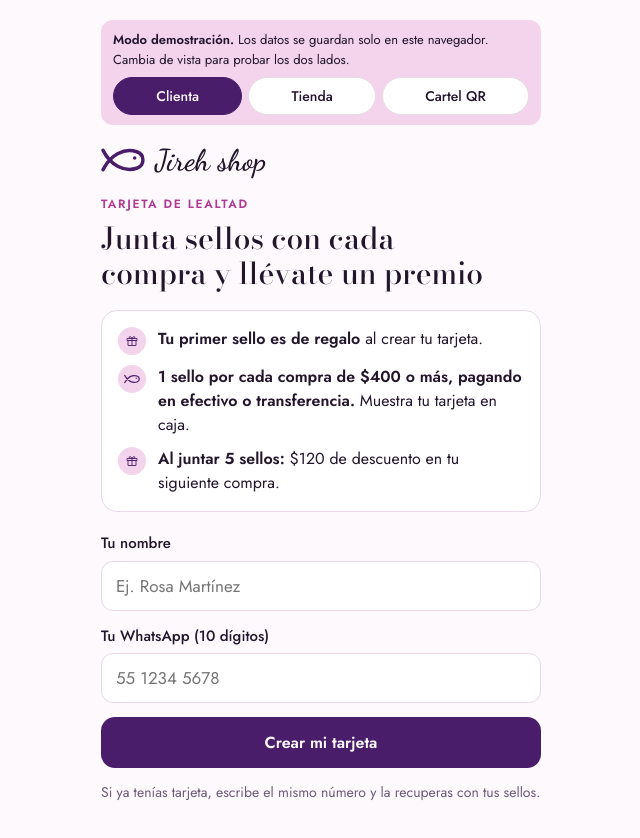
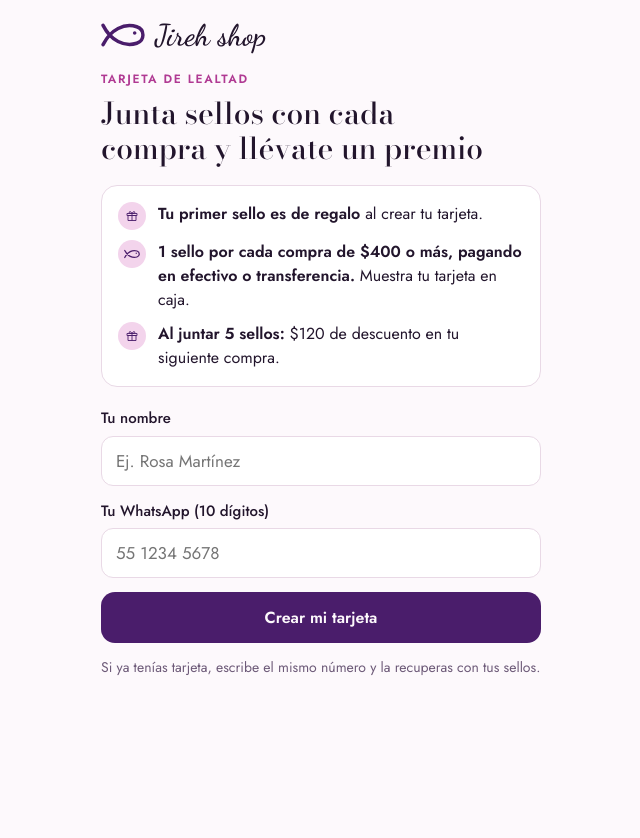
Before and after one commit to Lebhy42/Jirehshop, a plain HTML site: page lealtad/index.html in a window 1280 px wide. Shown: the whole page, without its empty margins (319-959 px from the left). After the commit the page ends 800 px from the top, so only its background shows below. Drawn offline with nearby package versions, Linux system fonts and the light colour scheme.

Commit message:
Lealtad: conectar con Google Sheets (Apps Script)
Co-Authored-By: Claude Opus 5.5 (1M context) <noreply@anthropic.com>
Claude-Session: https://claude.ai/code/session_01U3MC7tgEAv6QPemxCro7Y1

```diff
--- a/lealtad/index.html
+++ b/lealtad/index.html
@@ -301,7 +301,7 @@ input:focus-visible, button:focus-visible { outline: 3px solid var(--rose); outl
 /* ===================== CONFIGURACIÓN ===================== */
 const CONFIG = {
   // URL del Apps Script (Google Sheets). Vacía = modo demostración (datos solo en este navegador).
-  API_URL: '',
+  API_URL: 'https://script.google.com/macros/s/AKfycbyMEYbi2BbnyP5Q5BigiAx-W-LbDk7S9WWKsIThI9w37071Xqnr6PK62reSin4cl03opQ/exec',
   // Dirección pública de esta página (la que va en el QR del cartel). Vacía = la dirección actual.
   APP_URL: 'https://lebhy42.github.io/Jirehshop/lealtad/',
   META: 5,                                   // sellos para el premio
```
